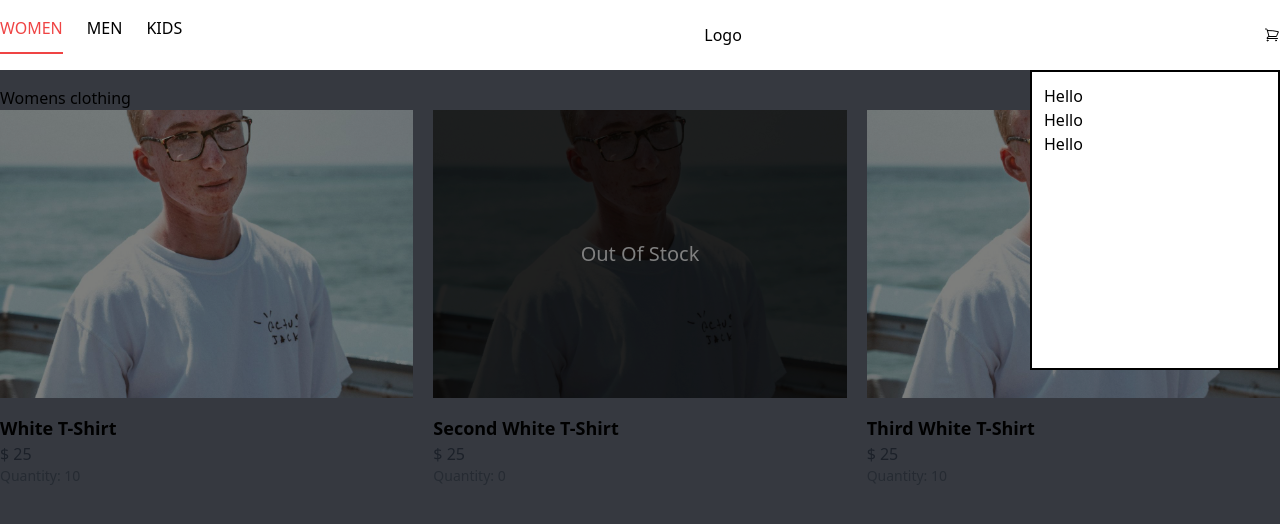
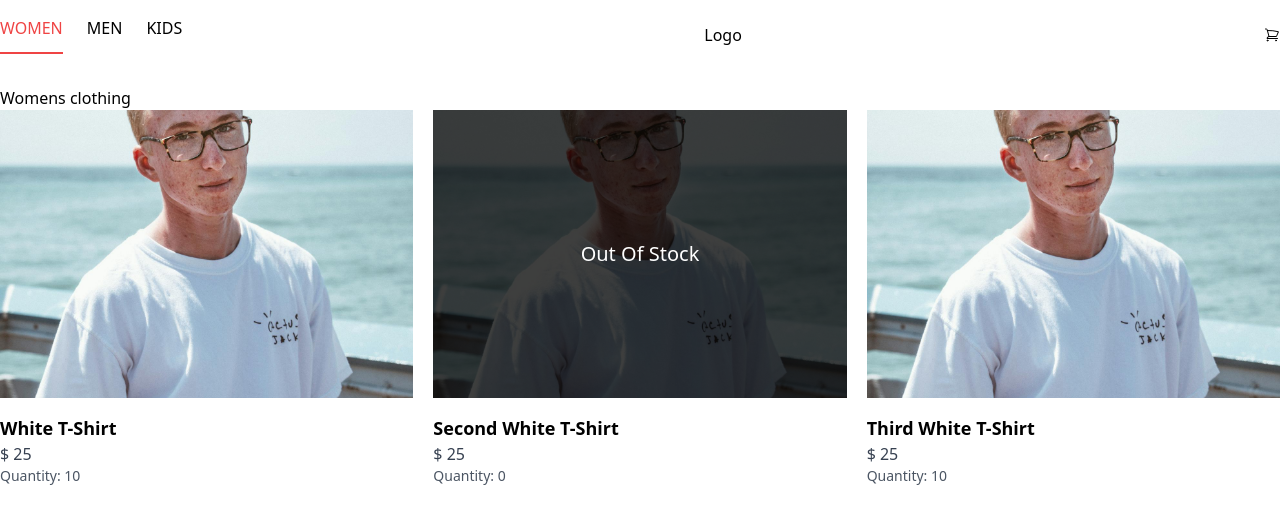
Before and after one commit to mitkapanarin/online_shop, a React (Vite) app in the folder frontend/: page /women in a window 1280 px wide. Shown: the top 524 px of the page. Built offline with nearby package versions, Linux system fonts and the light colour scheme.

Commit message:
cart modal menu added

```diff
--- a/frontend/src/Pages/Logic/GeneralPagesRoutes.tsx
+++ b/frontend/src/Pages/Logic/GeneralPagesRoutes.tsx
@@ -1,28 +1,29 @@
 import { Component } from "react";
 import { Outlet } from "react-router-dom";
 import { Navbar } from "../../components/Layout";
-import CartModal from "../../components/Cards/CartModal";
 import { connect } from "react-redux";
-import { RootState } from "../../store";
+import { changeCartModalState, RootState } from "../../store";
 import { containerSettings } from "../../CONSTANTS/Constants";
+import { Dispatch } from "redux";
 
 export class GeneralPagesRoutes extends Component<{
   isModalActive: boolean;
+  changeCartModalState: (isActive: boolean) => void;
 }> {
+  handleCartClick = () => {
+    const { isModalActive, changeCartModalState } = this.props;
+    changeCartModalState(!isModalActive);
+  };
   render() {
     const { isModalActive } = this.props;
-    console.log(this.props.isModalActive);
     return (
       <div className="">
         <Navbar />
-        <div className={`relative`}>
-          {!isModalActive && <CartModal />}
-          <div
-            className={`py-4 min-h-screen ${!isModalActive ? "bg-gray-500 filter brightness-50 pointer-events-none" : ""}`}
-          >
-            <div className={containerSettings}>
-              <Outlet />
-            </div>
+        <div
+          className={`py-4 min-h-screen ${isModalActive ? "bg-gray-500 filter brightness-50 pointer-events-none" : ""}`}
+        >
+          <div onClick={this.handleCartClick} className={containerSettings}>
+            <Outlet />
           </div>
         </div>
       </div>
@@ -33,4 +34,9 @@ const reduxStateProps = (state: RootState) => ({
   isModalActive: state.cartModalState.isActive,
 });
 
-export default connect(reduxStateProps, {})(GeneralPagesRoutes);
+const reduxDispatchProps = (dispatch: Dispatch) => ({
+  changeCartModalState: (isActive: boolean) =>
+    dispatch(changeCartModalState(isActive)),
+});
+
+export default connect(reduxStateProps, reduxDispatchProps)(GeneralPagesRoutes);
--- a/frontend/src/components/Cards/CartModal.tsx
+++ b/frontend/src/components/Cards/CartModal.tsx
@@ -4,7 +4,7 @@ import CartCard from "./CartCard";
 export class CartModal extends Component {
   render() {
     return (
-      <div className="absolute right-0 t-0 p-3 min-h-[300px] w-[250px] border-2 border-black z-10 bg-white">
+      <div className="absolute right-0 t-0 p-3 min-h-[300px] w-[250px] z-10 bg-white">
         <CartCard />
         <CartCard />
         <CartCard />
--- a/frontend/src/components/Layout/Navbar/Navbar.tsx
+++ b/frontend/src/components/Layout/Navbar/Navbar.tsx
@@ -4,6 +4,8 @@ import { HiOutlineShoppingCart } from "react-icons/hi2";
 import { containerSettings } from "../../../CONSTANTS/Constants";
 import { RootState, changeCartModalState } from "../../../store";
 import { connect } from "react-redux";
+import { Dispatch } from "redux";
+import CartModal from "../../Cards/CartModal";
 
 interface WithRouterProps {
   location: Location;
@@ -18,26 +20,32 @@ const withRouter = <P extends WithRouterProps>(
   };
 };
 
-export class Navbar extends Component<
-  WithRouterProps & {
-    isModalActive: boolean;
-  }
-> {
+interface NavbarProps extends WithRouterProps {
+  isModalActive: boolean;
+  changeCartModalState: (isActive: boolean) => void;
+}
+
+export class Navbar extends Component<NavbarProps> {
+  handleCartClick = () => {
+    const { isModalActive, changeCartModalState } = this.props;
+    changeCartModalState(!isModalActive);
+  };
+
   render() {
-    const { location } = this.props;
+    const { location, isModalActive } = this.props;
     const currentPath = location.pathname;
     const pathDetector = (route: string) =>
-      currentPath == route
+      currentPath === route
         ? "text-red-500 border-b-2 border-red-500 pb-3"
         : "text-black";
 
     const addDataTestIdFn = (route: string) =>
-      currentPath == route
+      currentPath === route
         ? "active-category-link category-link"
         : "category-link";
 
     return (
-      <div className={containerSettings}>
+      <div className={`relative ${containerSettings}`}>
         <div className={`flex justify-between items-center my-4`}>
           <div className="uppercase flex gap-6">
             <Link
@@ -63,10 +71,11 @@ export class Navbar extends Component<
             </Link>
           </div>
           <div className="">Logo</div>
-          <button className="" onClick={() => console.log("cart btn clicked")}>
+          <button className="" onClick={this.handleCartClick}>
             <HiOutlineShoppingCart className="cursor-pointer" />
           </button>
         </div>
+        {isModalActive && <CartModal />}
       </div>
     );
   }
@@ -76,7 +85,9 @@ const reduxStateProps = (state: RootState) => ({
   isModalActive: state.cartModalState.isActive,
 });
 
-export default connect(reduxStateProps, {
-  // actions here
-  changeCartModalState,
-})(withRouter(Navbar));
+const reduxDispatchProps = (dispatch: Dispatch) => ({
+  changeCartModalState: (isActive: boolean) =>
+    dispatch(changeCartModalState(isActive)),
+});
+
+export default connect(reduxStateProps, reduxDispatchProps)(withRouter(Navbar));
--- a/frontend/src/store/hooks/index.ts
+++ /dev/null
@@ -1,8 +0,0 @@
-import { useDispatch, useSelector, useStore } from "react-redux";
-import type { TypedUseSelectorHook } from "react-redux";
-import type { RootState, AppDispatch, AppStore } from "../index";
-
-// Use throughout your app instead of plain `useDispatch` and `useSelector`
-export const useAppDispatch: () => AppDispatch = useDispatch;
-export const useAppSelector: TypedUseSelectorHook<RootState> = useSelector;
-export const useAppStore: () => AppStore = useStore;
```
